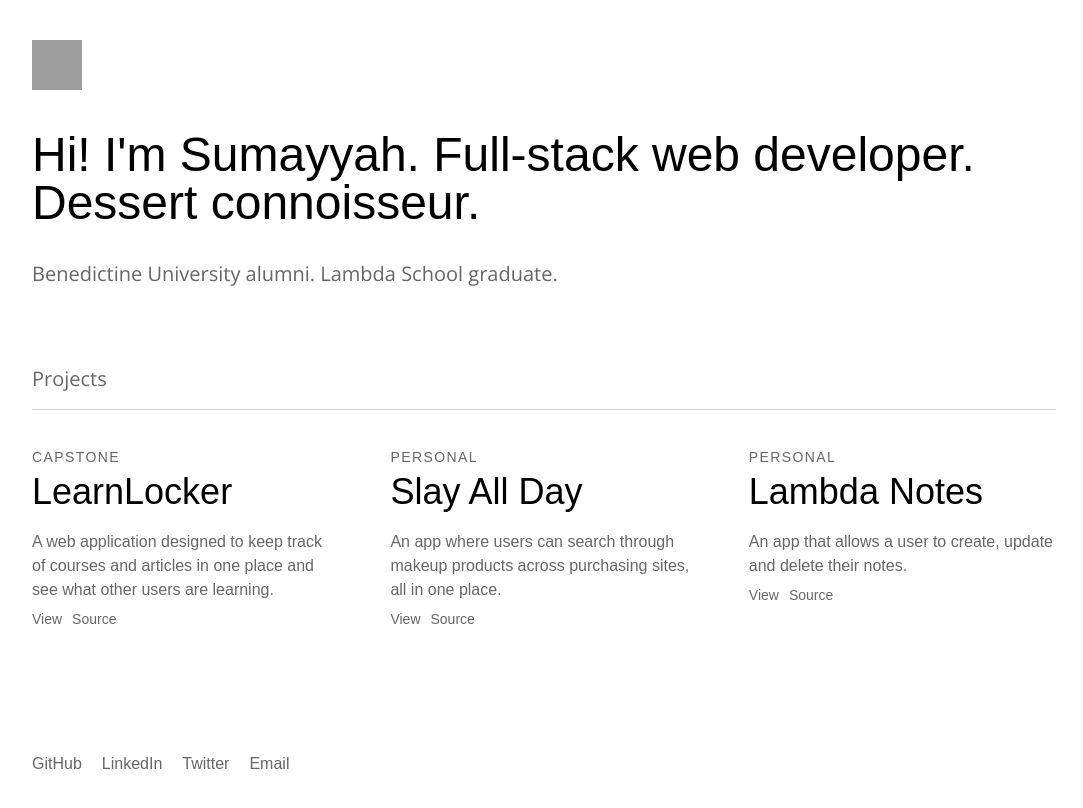
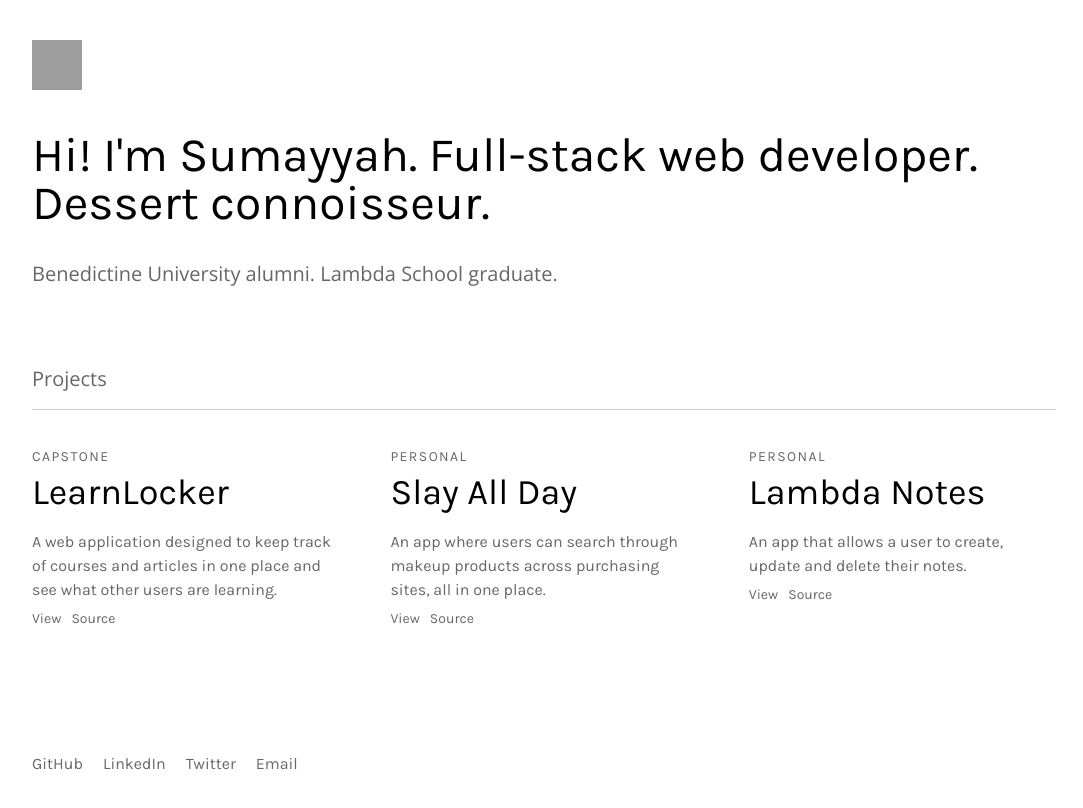
Before and after one commit to sumi419/portfolio, a React (Create React App) app: page / in a window 1280 px wide. Shown: the top 808 px of the page, without its empty margins (96-1179 px from the left). Built offline with nearby package versions, Linux system fonts and the light colour scheme; grey boxes are pictures that could not be loaded.

Commit message:
🐱Update global font-family to karla

```diff
--- a/src/styles/index.css
+++ b/src/styles/index.css
@@ -63,11 +63,7 @@ table{
 
 html,
 body {
-  /* font-family: -apple-system, BlinkMacSystemFont, "Segoe UI", "Roboto", "Oxygen",
-  "Ubuntu", "Cantarell", "Fira Sans", "Droid Sans", "Helvetica Neue",
-  sans-serif; */
-  font-family: 'Raleway', sans-serif;
-  /* font-family: 'Lato', sans-serif; */
+  font-family: 'Karla', sans-serif;
   font-size: 62.5%;
   -webkit-font-smoothing: antialiased;
 }
```
